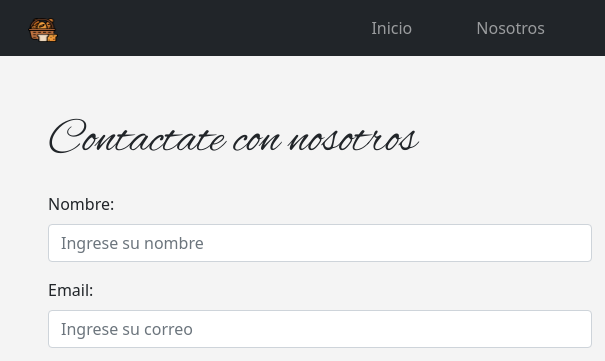
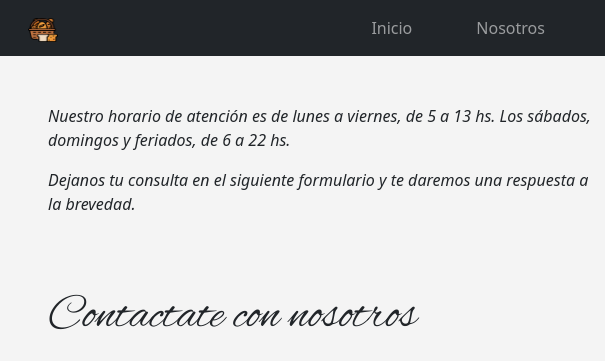
Before and after one commit to MartinAlejo/PF-Polese, a website: page pages/contacto.html in a window 1280 px wide. Shown: the top 361 px of the page, 0-605 px from the left. Drawn offline with nearby package versions, Linux system fonts and the light colour scheme.

Commit message:
Agrego texto en contacto

```diff
--- a/pages/contacto.html
+++ b/pages/contacto.html
@@ -70,7 +70,10 @@
         <div class="fadeInEntrance col col-lg-6 d-flex flex-column justify-content-center p-5 py-xxl-0 m-5 m-lg-0">
           <form method="get" class="main__form">
             <fieldset>
-              <legend class="fontSizeTitle fontAlexBrush mb-3">Contactate con nosotros</legend>
+              <p class="mt-0"><em>Nuestro horario de atención es de lunes a viernes, de 5 a 13 hs. Los sábados, domingos y feriados, de 6 a 22 hs. </em></p>
+              <p class="mb-5 mt-0"><em>Dejanos tu consulta en el siguiente formulario y te daremos una respuesta a la brevedad.</em></p>
+
+              <legend class="fontSizeTitle fontAlexBrush mb-3 mt-3">Contactate con nosotros</legend>
 
               <div class="mb-3">
                   <label for="Nombre" class="form-label">Nombre:</label>
```
